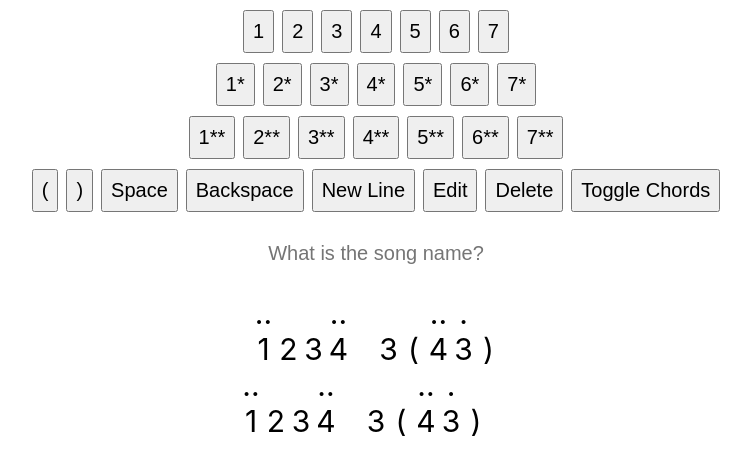
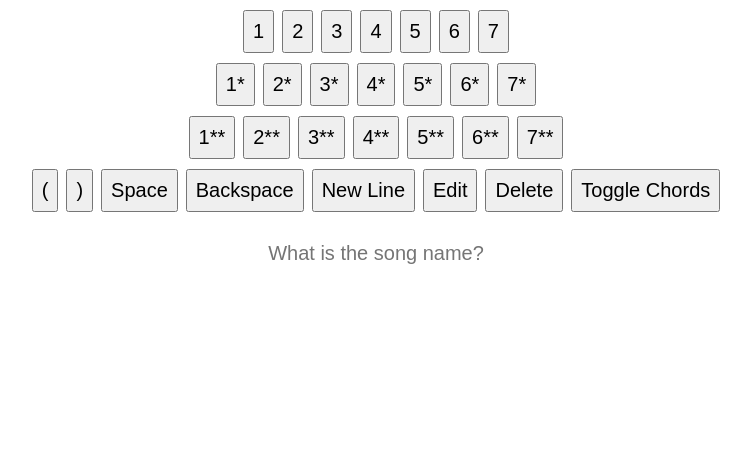
Before and after one commit to emmanuelkant/kalimba-tabs-creator, a Svelte app: page / in a window 1280 px wide. Both pictures are taken after a click on the button "Space". Shown: the top 474 px of the page, without its empty margins (264-1015 px from the left). Built offline with nearby package versions, Linux system fonts and the light colour scheme.

Commit message:
starting with the empty array

```diff
--- a/public/global.css
+++ b/public/global.css
@@ -24,8 +24,7 @@ html, body {
 		border-bottom: 2px solid black;
 	}
 
-    .no-print, .no-print *
-    {
-        display: none;
+    .no-print, .no-print * {
+        display: none !important;
     }
 }
--- a/src/App.svelte
+++ b/src/App.svelte
@@ -5,13 +5,9 @@
 
 	let lines = [
     {
-      up: ['..', '', '', '..', '', '', '', '..', '.', ''],
-      down: ['1', '2', '3', '4', '', '3', '(', '4', '3', ')']
+      up: [],
+      down: []
     },
-    {
-      up: ['..', '', '', '..', '', '', '', '..', '.', ''],
-      down: ['1', '2', '3', '4', '', '3', '(', '4', '3', ')']
-    }
   ];
 
   function toggle(target) {
@@ -79,9 +75,13 @@
   <h1 class="just-on-print">{titleSong}</h1>
 	{#each lines as line }
     <div class="container">
-      {#each line.up as marks, markIndex}
+      {#each line.up as marks}
         <div class="mark">
-          <span>{marks}</span>
+          {#if marks}
+            <span>{marks}</span>
+          {:else}
+            <span>&nbsp;</span>
+          {/if}
         </div>
       {/each}
     </div>
```
